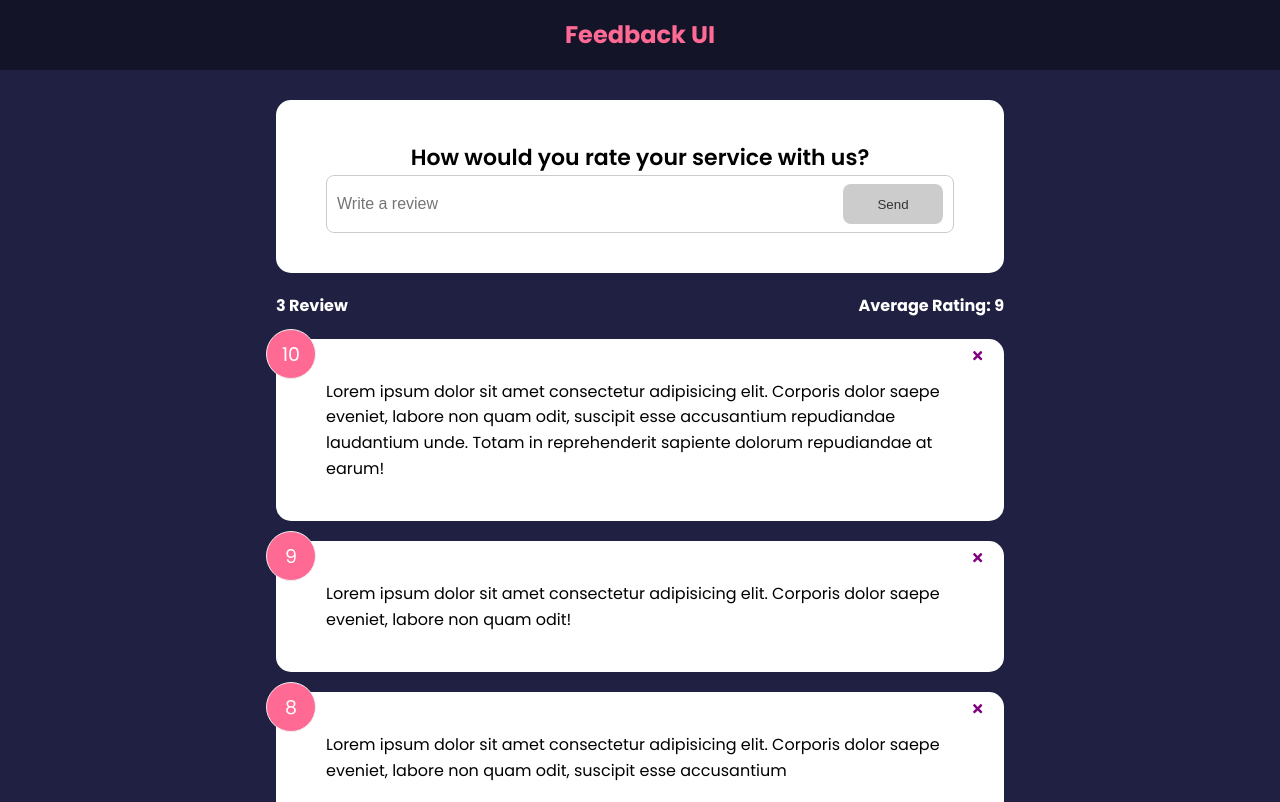
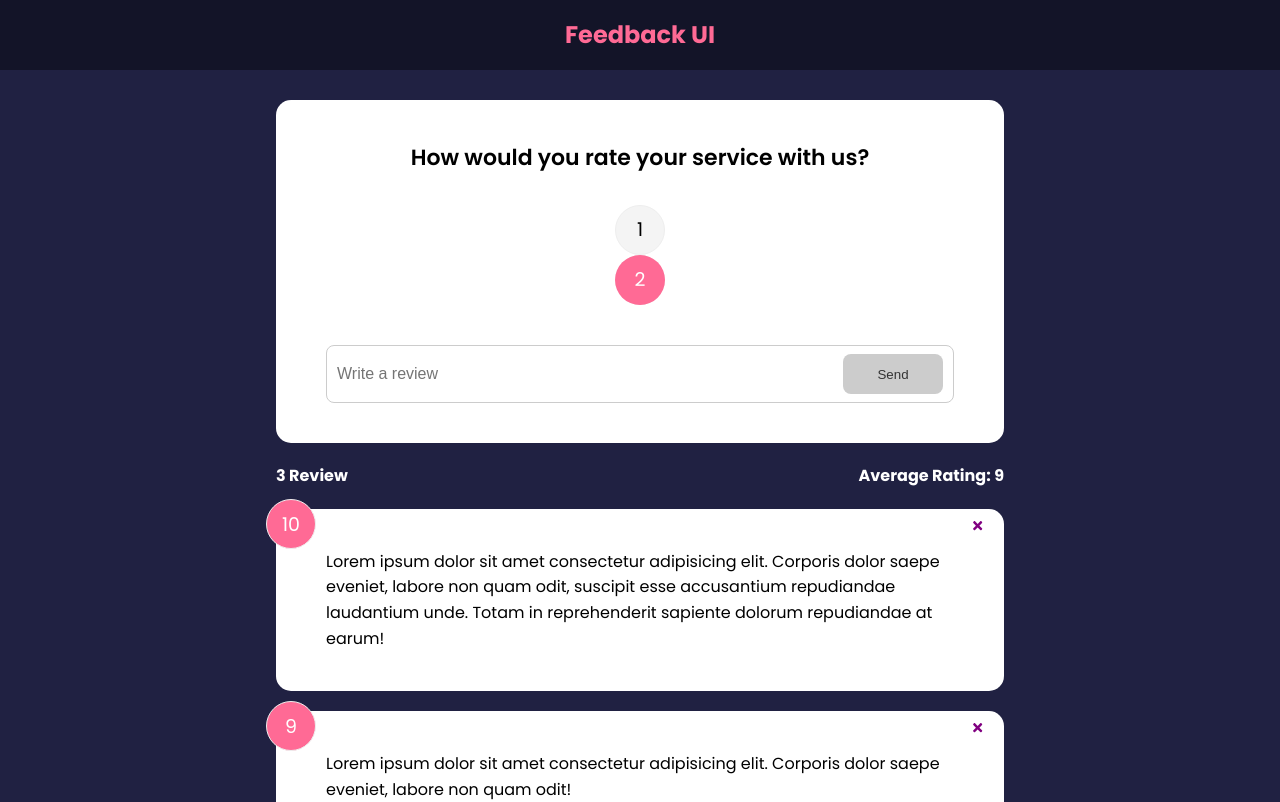
Before and after one commit to obaidurx/feebBack-app, a React (Create React App) app: page / in a window 1280 px wide. Shown: the top 802 px of the page. Built offline with nearby package versions, Linux system fonts and the light colour scheme; the HTML template or start-up script is replaced by a standard one.

Commit message:
added rating

```diff
--- a/src/components/FeedbackForm.jsx
+++ b/src/components/FeedbackForm.jsx
@@ -1,11 +1,13 @@
 import React,{useState} from 'react'
 import Card from './shared/Card';
 import Button from './shared/Button';
+import RatingSelect from './RatingSelect';
 
 const FeedbackForm = () => {
     const [text,setText]=useState('')
     const [btnDisabled,setBtnDisabled]=useState(true)
     const [message,setMessage]=useState('')
+    const [rating,setRating]=useState('')
     const handleTextChange=(e)=>{
         if(text=== ''){
             setBtnDisabled(true)
@@ -26,7 +28,7 @@ const FeedbackForm = () => {
         <Card>
           <form>
               <h2>How would you rate your service with us?</h2>
-              {/* todo - rating select component */}
+              <RatingSelect select={(rating)=>setRating(rating)}/>
               <div className="input-group">
                   <input
                   onChange={handleTextChange}
--- /dev/null
+++ b/src/components/RatingSelect.jsx
@@ -0,0 +1,39 @@
+import React,{useState} from 'react';
+
+const RatingSelect = ({select}) => {
+    const [selected,setSelected]=useState(2)
+    const handleChange=(e)=>{
+        setSelected(+e.target.value);
+        select(+e.target.value)
+    }
+    return (
+        <div className='rating'>
+            <ul>
+                <li>
+                <input
+                type="radio"
+                id='num1'
+                name='rating'
+                value='1'
+                onChange={handleChange}
+                checked={selected===1}
+                />
+                <label htmlFor="num1">1</label>
+                </li>
+                <li>
+                <input
+                type="radio"
+                id='num2'
+                name='rating'
+                value='2'
+                onChange={handleChange}
+                checked={selected===2}
+                />
+                <label htmlFor="num2">2</label>
+                </li>
+            </ul>
+        </div>
+    );
+};
+
+export default RatingSelect;
```
